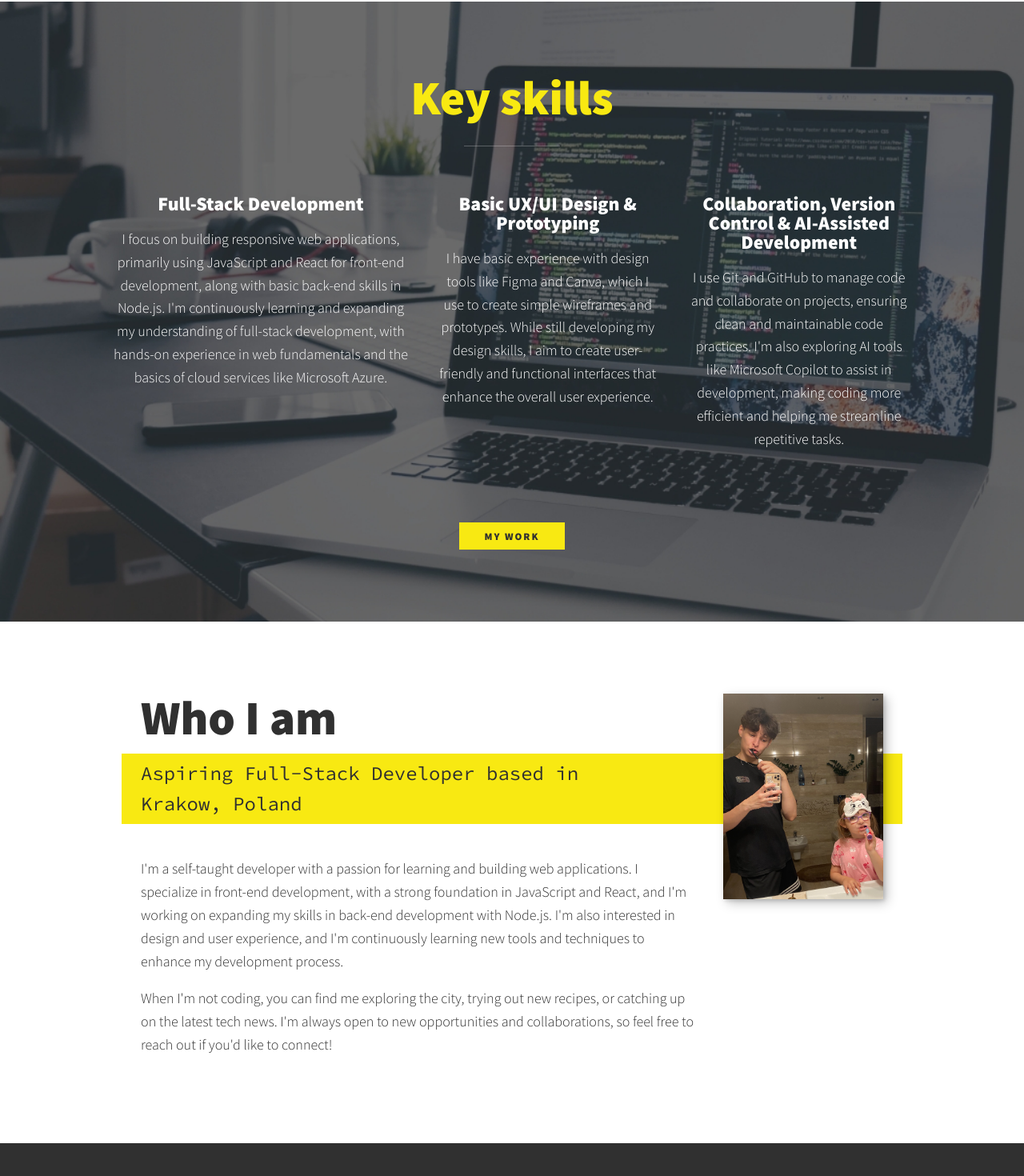
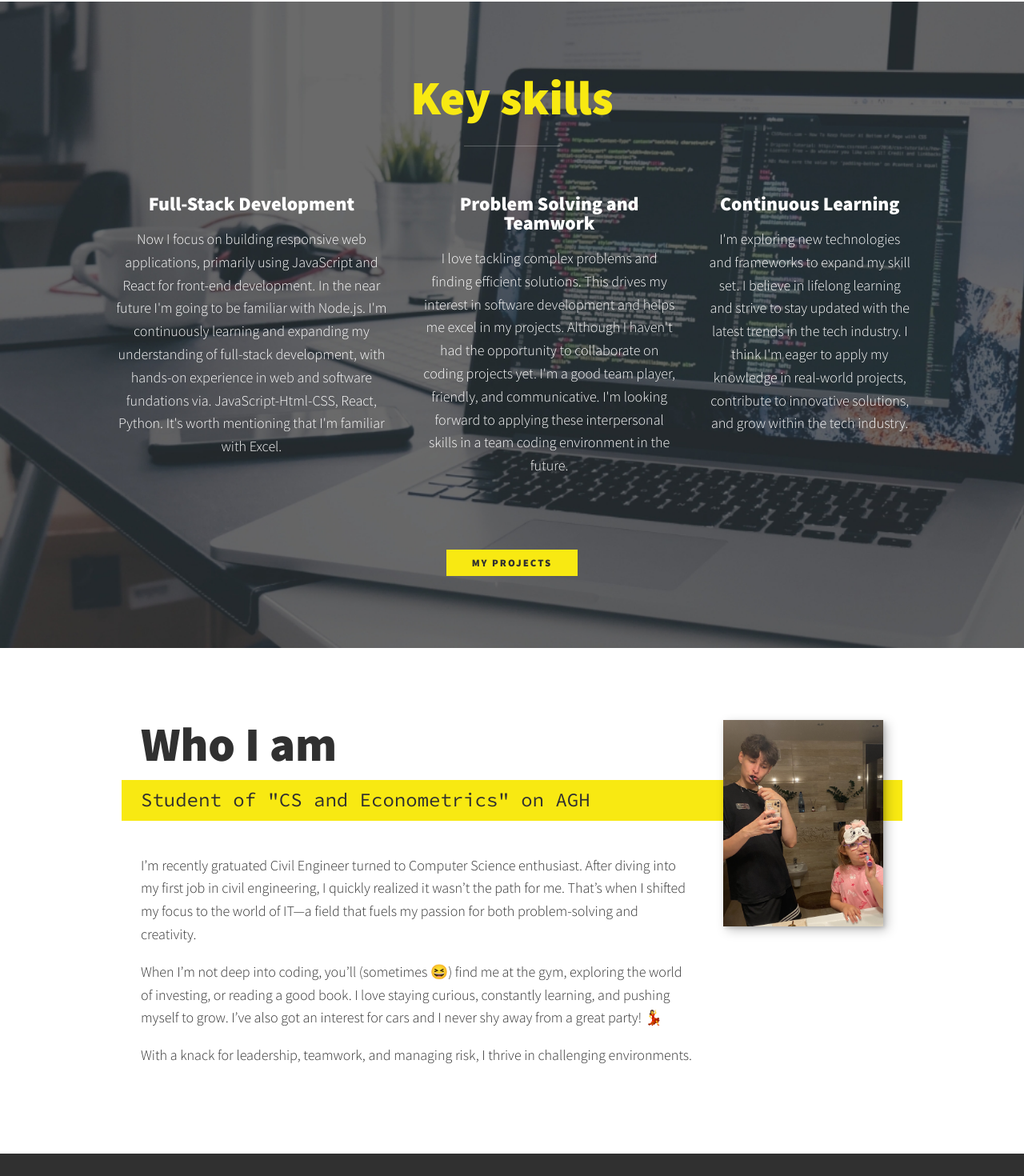
Before and after one commit to BartlomiejSadza/Portfolio_Website, a React (Create React App) app: page / in a window 1280 px wide. Shown: the part 476-1946 px from the top of the page at 80% size. Built offline with nearby package versions, Linux system fonts and the light colour scheme.

Commit message:
Who I am section done.

```diff
--- a/src/components/AboutMe.js
+++ b/src/components/AboutMe.js
@@ -4,11 +4,12 @@ export default function AboutMe() {
   return (
     <section className="about-me" id="about">
       <h2 className="section__title section__title--about">Who I am</h2>
-      <p className="section__subtitle section__subtitle--about">Aspiring Full-Stack Developer based in Krakow, Poland</p>
+      <p className="section__subtitle section__subtitle--about">Student of "CS and Econometrics" on AGH</p>
 
       <div className="about-me__body">
-        <p>I'm a self-taught developer with a passion for learning and building web applications. I specialize in front-end development, with a strong foundation in JavaScript and React, and I'm working on expanding my skills in back-end development with Node.js. I'm also interested in design and user experience, and I'm continuously learning new tools and techniques to enhance my development process.</p>
-        <p>When I'm not coding, you can find me exploring the city, trying out new recipes, or catching up on the latest tech news. I'm always open to new opportunities and collaborations, so feel free to reach out if you'd like to connect!</p>
+        <p>I’m recently gratuated Civil Engineer turned to Computer Science enthusiast. After diving into my first job in civil engineering, I quickly realized it wasn’t the path for me. That’s when I shifted my focus to the world of IT—a field that fuels my passion for both problem-solving and creativity.</p>
+        <p>When I’m not deep into coding, you’ll (sometimes 😆) find me at the gym, exploring the world of investing, or reading a good book. I love staying curious, constantly learning, and pushing myself to grow. I’ve also got an interest for cars and I never shy away from a great party! 💃</p>
+        <p>With a knack for leadership, teamwork, and managing risk, I thrive in challenging environments.</p>
       </div>
 
       <img src="../img/dev-jane-02.jpg" alt="a picture of Jane Doe smiling" className="about-me__img" />
--- a/src/components/MyServices.js
+++ b/src/components/MyServices.js
@@ -7,18 +7,18 @@ export default function MyServices() {
       <div className="services">
         <div className="service">
         <h3>Full-Stack Development</h3>
-        <p>I focus on building responsive web applications, primarily using JavaScript and React for front-end development, along with basic back-end skills in Node.js. I'm continuously learning and expanding my understanding of full-stack development, with hands-on experience in web fundamentals and the basics of cloud services like Microsoft Azure.</p>
+        <p>Now I focus on building responsive web applications, primarily using JavaScript and React for front-end development. In the near future I'm going to be familiar with Node.js. I'm continuously learning and expanding my understanding of full-stack development, with hands-on experience in web and software fundations via. JavaScript-Html-CSS, React, Python. It's worth mentioning that I'm familiar with Excel.</p>
         </div>
         <div className="service">
-        <h3>Basic UX/UI Design & Prototyping</h3>
-        <p>I have basic experience with design tools like Figma and Canva, which I use to create simple wireframes and prototypes. While still developing my design skills, I aim to create user-friendly and functional interfaces that enhance the overall user experience.</p>
+        <h3>Problem Solving and Teamwork</h3>
+        <p>I love tackling complex problems and finding efficient solutions. This drives my interest in software development and helps me excel in my projects. Although I haven't had the opportunity to collaborate on coding projects yet. I'm a good team player, friendly, and communicative. I'm looking forward to applying these interpersonal skills in a team coding environment in the future.</p>
         </div>
         <div className="service">
-        <h3>Collaboration, Version Control & AI-Assisted Development</h3>
-        <p>I use Git and GitHub to manage code and collaborate on projects, ensuring clean and maintainable code practices. I'm also exploring AI tools like Microsoft Copilot to assist in development, making coding more efficient and helping me streamline repetitive tasks.</p>
+        <h3>Continuous Learning</h3>
+        <p>I'm exploring new technologies and frameworks to expand my skill set. I believe in lifelong learning and strive to stay updated with the latest trends in the tech industry.  I think I'm eager to apply my knowledge in real-world projects, contribute to innovative solutions, and grow within the tech industry. </p>
         </div>
       </div>
-      <a href="#work" className="btn">My Work</a>
+      <a href="#work" className="btn">My Projects</a>
     </section>
   );
 }
```
